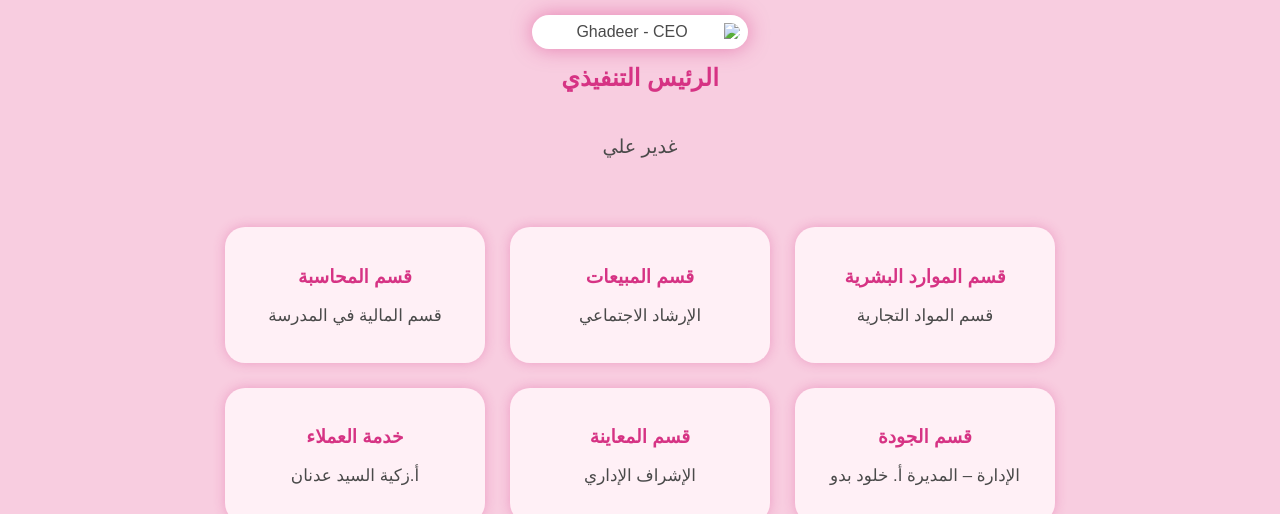
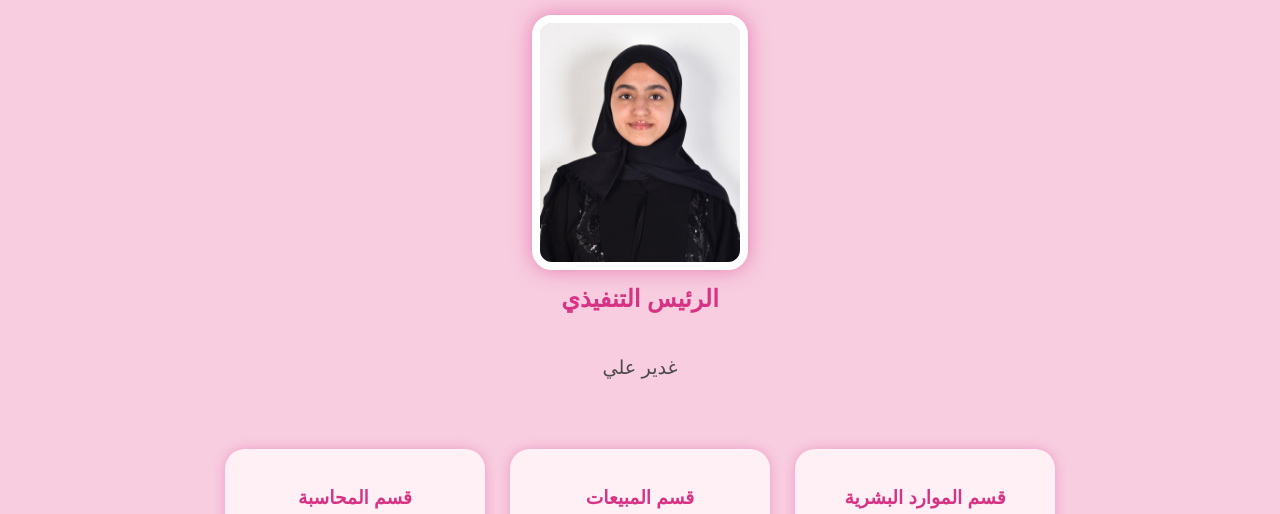
Before and after one commit to knj5fvbj45-crypto/insurance, a plain HTML site: page about.html in a window 1280 px wide. Shown: the part 586-1100 px from the top of the page. Drawn offline with Linux system fonts and the light colour scheme; a web font is replaced by a local one.

Commit message:
about.html

```diff
--- a/about.html
+++ b/about.html
@@ -210,7 +210,7 @@ nav a:hover {
 
     <!-- CEO Card -->
     <div class="ceo-card">
-      <img src="ce.jpg" alt="Ghadeer - CEO">
+      <img src="ceo.jpg" alt="Ghadeer - CEO">
       <p class="ceo-name">الرئيس التنفيذي</p>
       <p class="ceo-title">غدير علي</p>
     </div>
```
